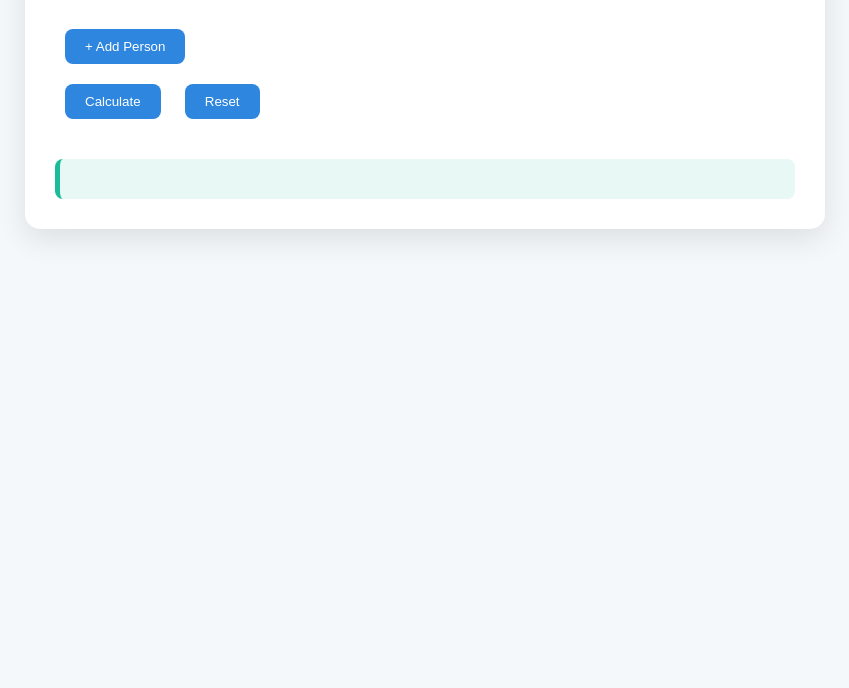
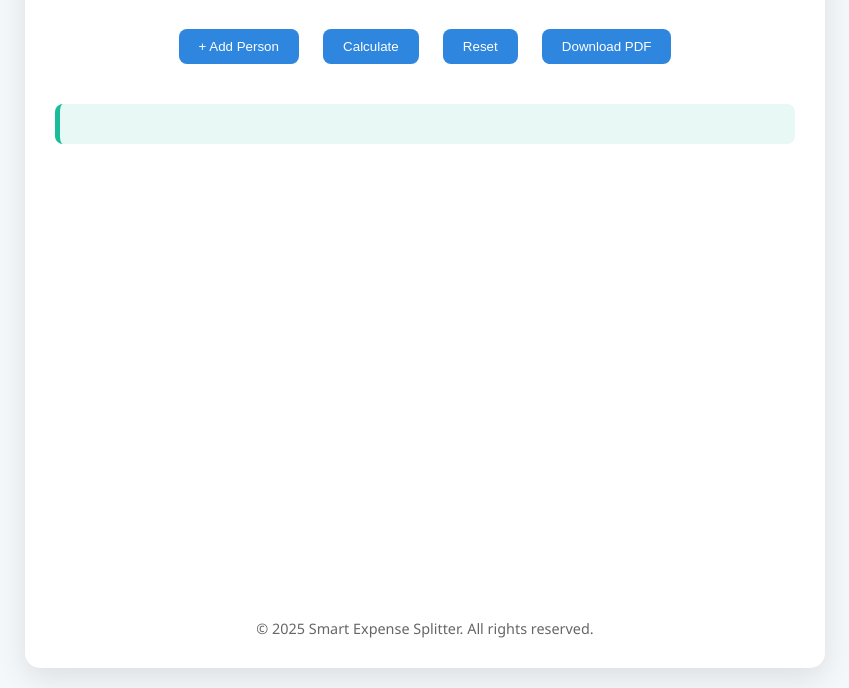
Before and after one commit to Piyush29k/expense-splitter, a plain HTML site: page index.html in a window 1280 px wide. Shown: the part 117-805 px from the top of the page, without its empty margins (215-1064 px from the left). Drawn offline with nearby package versions, Linux system fonts and the light colour scheme.

Commit message:
Update index.html

```diff
--- a/index.html
+++ b/index.html
@@ -2,23 +2,37 @@
 <html lang="en">
 <head>
   <meta charset="UTF-8" />
-  <meta name="viewport" content="width=device-width, initial-scale=1.0"/>
+  <meta name="viewport" content="width=device-width, initial-scale=1" />
   <title>Smart Expense Splitter</title>
   <link rel="stylesheet" href="style.css" />
 </head>
 <body>
   <div class="container">
     <h1>💰 Smart Expense Splitter</h1>
-    <form id="expenseForm">
+    <form id="expenseForm" onsubmit="return false;">
       <div id="personList"></div>
-      <button type="button" onclick="addPerson()">+ Add Person</button>
-      <div class="actions">
+
+      <div class="controls">
+        <button type="button" onclick="addPerson()">+ Add Person</button>
         <button type="button" onclick="calculateSettlement()">Calculate</button>
-        <button type="reset" onclick="resetApp()">Reset</button>
+        <button type="button" onclick="resetApp()">Reset</button>
+        <button type="button" onclick="downloadPDF()">Download PDF</button>
+
       </div>
     </form>
+
     <div id="summary"></div>
     <div id="result"></div>
+    <canvas id="expenseChart" width="400" height="400" style="margin-top: 30px;"></canvas>
+
+  <!-- PDF Download button -->
+   <script src="https://cdnjs.cloudflare.com/ajax/libs/jspdf/2.5.1/jspdf.umd.min.js"></script>
+
+
+  <!-- Footer for copyright -->
+  <footer style="text-align:center; margin-top: 40px; font-size: 0.9rem; color: #666;">
+    &copy; 2025 Smart Expense Splitter. All rights reserved.
+  </footer>
   </div>
 
   <script src="script.js"></script>
```
